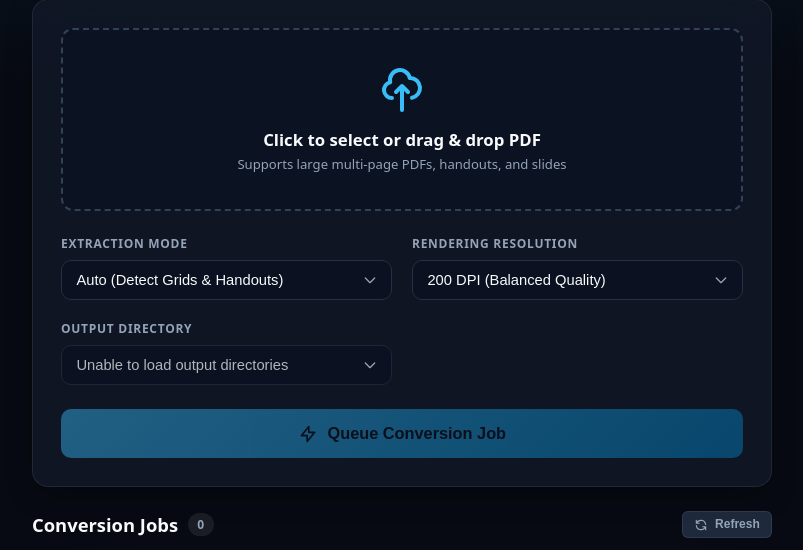
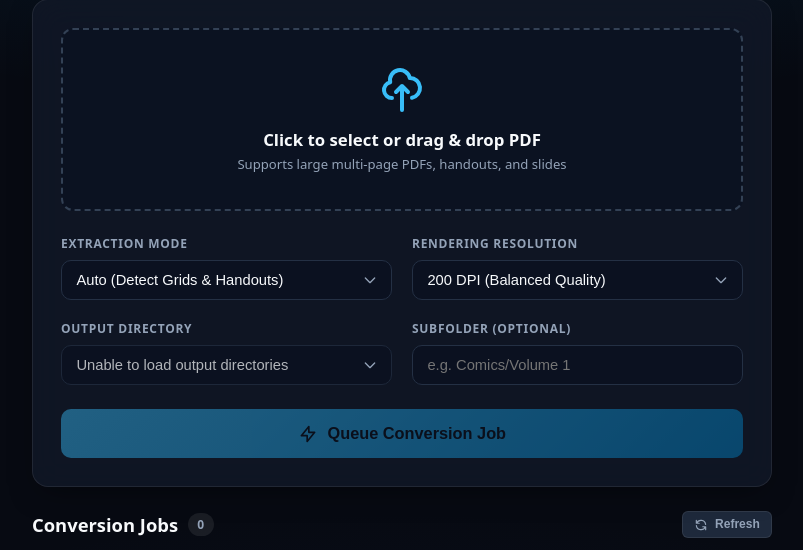
Before and after one commit to langworr/notoons, a Python web app: template notoons/app/templates/index.html in a window 1280 px wide. Shown: the part 129-679 px from the top of the page, without its empty margins (238-1041 px from the left). Run offline with Jinja, Linux system fonts and the light colour scheme; the template is opened without the code that fills it, so the values that code supplies are empty.

Commit message:
inserted custom subfolder

```diff
--- a/notoons/app/static/css/styles.css
+++ b/notoons/app/static/css/styles.css
@@ -335,6 +335,24 @@ select:hover {
 }
 
 select:focus {
+  border-color: var(--accent);
+  box-shadow: 0 0 0 3px rgba(56, 189, 248, 0.15);
+}
+
+.text-input {
+  width: 100%;
+  background: var(--input-bg);
+  border: 1px solid #243044;
+  border-radius: 10px;
+  color: var(--text);
+  padding: 0.7rem 0.9rem;
+  font-size: 0.92rem;
+  font-weight: 500;
+  outline: none;
+  transition: border-color 0.2s ease, box-shadow 0.2s ease;
+}
+
+.text-input:focus {
   border-color: var(--accent);
   box-shadow: 0 0 0 3px rgba(56, 189, 248, 0.15);
 }
--- a/notoons/app/static/js/client-side.js
+++ b/notoons/app/static/js/client-side.js
@@ -108,6 +108,7 @@ async function submitUploadJob() {
   const mode = document.getElementById('modeSelect').value;
   const dpi = document.getElementById('dpiSelect').value;
   const outputDir = document.getElementById('outputDirSelect').value;
+  const customSubdir = document.getElementById('customSubdirInput').value;
   const processBtn = document.getElementById('processBtn');
 
   processBtn.disabled = true;
@@ -125,6 +126,7 @@ async function submitUploadJob() {
   formData.append('mode', mode);
   formData.append('dpi', dpi);
   formData.append('output_dir', outputDir);
+  formData.append('custom_subdir', customSubdir);
 
   try {
     const res = await fetch('/jobs', { method: 'POST', body: formData });
--- a/notoons/app/templates/index.html
+++ b/notoons/app/templates/index.html
@@ -98,6 +98,11 @@
             </svg>
           </div>
         </div>
+        <div class="control-group">
+          <label for="customSubdirInput">Subfolder (optional)</label>
+          <input class="text-input" id="customSubdirInput" type="text"
+            placeholder="e.g. Comics/Volume 1" autocomplete="off">
+        </div>
       </div>
 
       <button id="processBtn" class="btn" disabled onclick="submitUploadJob()">
```
Also changed, not shown: notoons/app/api/routes/jobs.py (+38 -1 lines), README.md.
